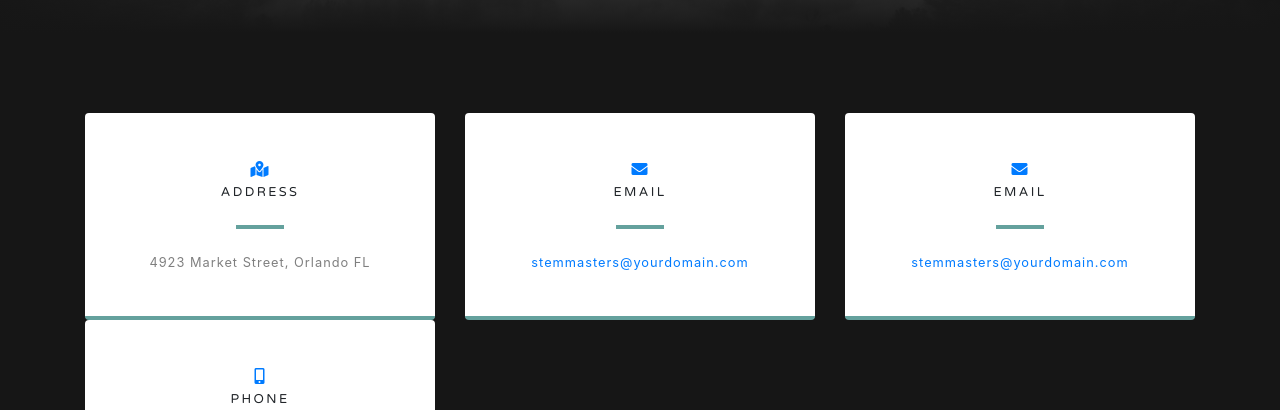
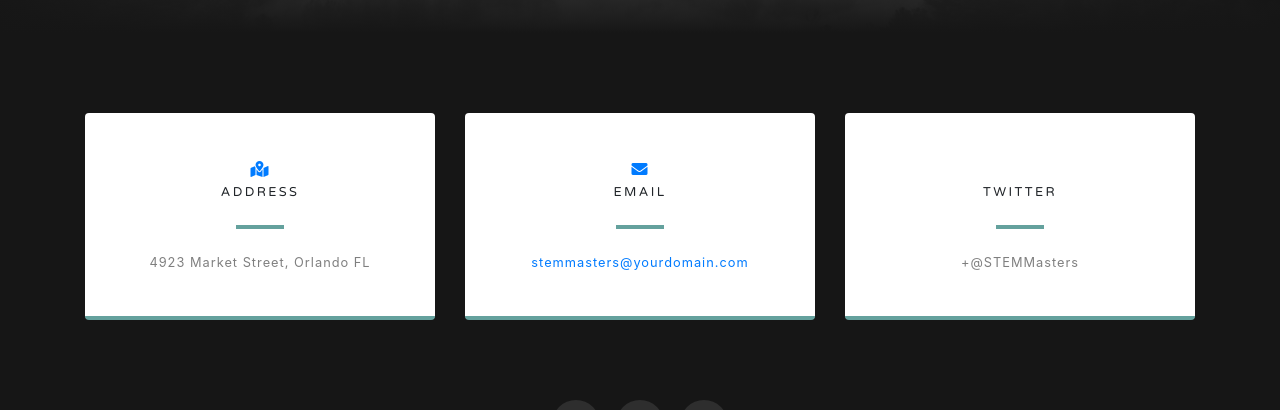
Before and after one commit to AshMeg/MyWebsite, a website with bundled scripts: page index.html in a window 1280 px wide. Shown: the part 3109-3519 px from the top of the page. Built offline with nearby package versions, Linux system fonts and the light colour scheme; files whose address does not match are found by name.

Commit message:
Update index.html

```diff
--- a/index.html
+++ b/index.html
@@ -179,26 +179,14 @@
             </div>
           </div>
 
-          <div class="col-md-4 mb-3 mb-md-0">
-            <div class="card py-4 h-100">
-              <div class="card-body text-center">
-                <i class="fas fa-envelope text-primary mb-2"></i>
-                <h4 class="text-uppercase m-0">Email</h4>
-                <hr class="my-4">
-                <div class="small text-black-50">
-                  <a href="#">stemmasters@yourdomain.com</a>
-                </div>
-              </div>
-            </div>
-          </div>
 
           <div class="col-md-4 mb-3 mb-md-0">
             <div class="card py-4 h-100">
               <div class="card-body text-center">
-                <i class="fas fa-mobile-alt text-primary mb-2"></i>
-                <h4 class="text-uppercase m-0">Phone</h4>
+                <i class="fas fa-twitter text-primary mb-2"></i>
+                <h4 class="text-uppercase m-0">Twitter</h4>
                 <hr class="my-4">
-                <div class="small text-black-50">+1 (555) 902-8832</div>
+                <div class="small text-black-50">+@STEMMasters</div>
               </div>
             </div>
           </div>
```
